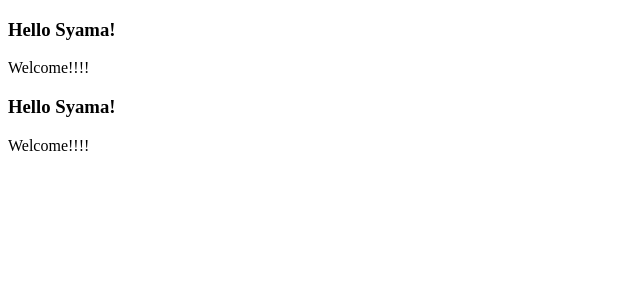
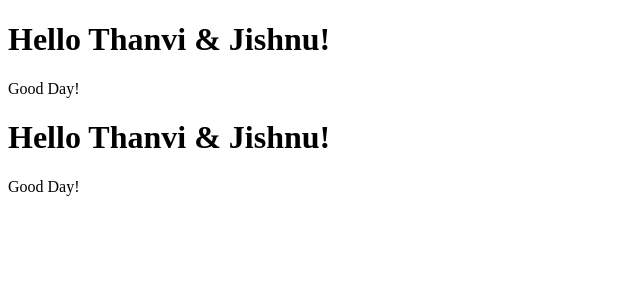
Before and after one commit to syamalathagudepu/RE-JS-APP, a React (Vite) app: page / in a window 1280 px wide. Shown: the top 300 px of the page, without its empty margins (0-640 px from the left). Built offline with nearby package versions, Linux system fonts and the light colour scheme.

Commit message:
moving components to its own file

```diff
--- a/src/App.jsx
+++ b/src/App.jsx
@@ -1,21 +1,12 @@
-function Header() {
-  return(
-  <div>
-    <h3>Hello Syama!</h3>
-        <p>Welcome!!!!</p>
-        </div>
-
-  )
-}
-
-
+import Header from "./components/Header";
 
 function App() {
 
   return (
   <>
-    <Header />
-    <Header />
+    < Header />
+    < Header />
+
     </>
     )
 
--- /dev/null
+++ b/src/components/Header.jsx
@@ -0,0 +1,11 @@
+function Header() {
+  return (
+    <>
+    <h1>Hello Thanvi & Jishnu!</h1>
+    <p>Good Day!</p>
+
+    </>
+  )
+}
+
+export default Header;
```
Also changed, not shown: src/components/studentCard.jsx (deleted, +0 -7 lines).
